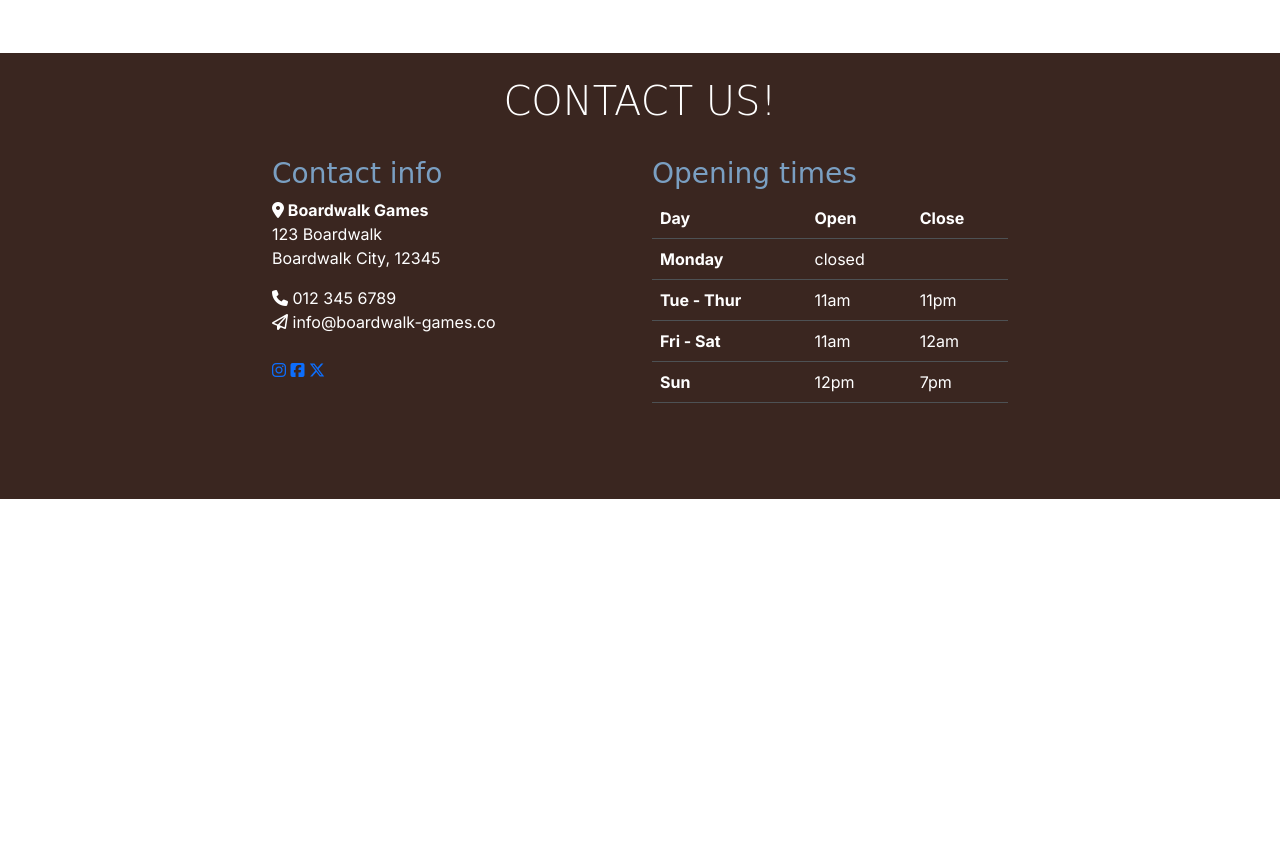
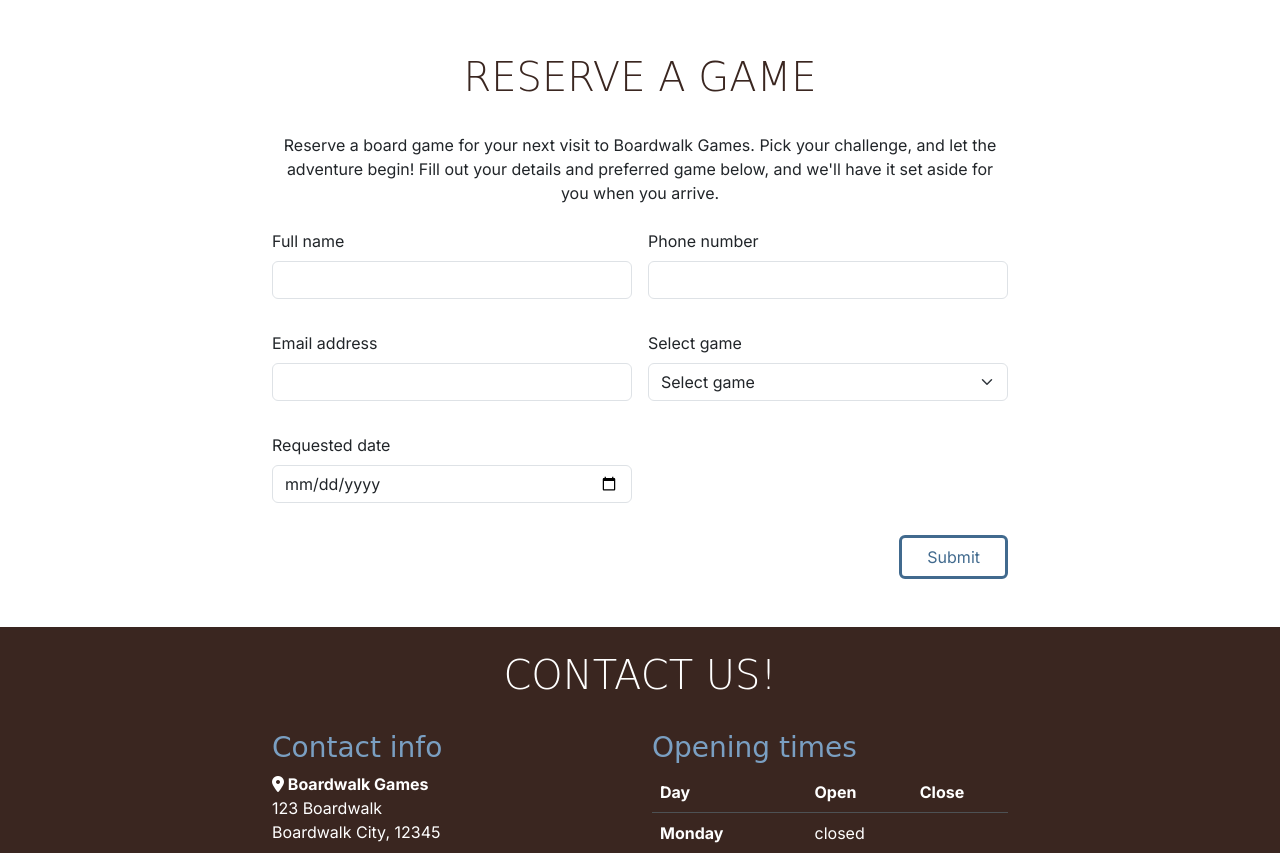
Before and after one commit to rewantal555-blip/boardwalk-games, a plain HTML site: page game-library.html in a window 1280 px wide. Shown: the part 1620-2473 px from the top of the page. Before the commit the page ends 2119 px from the top, so only its background shows below. Drawn offline with nearby package versions, Linux system fonts and the light colour scheme; a web font is replaced by a local one.

Commit message:
Add reservation form  in game library page

```diff
--- a/game-library.html
+++ b/game-library.html
@@ -359,6 +359,87 @@
         </div>
       </section>
 
+     <!-- reservation section -->
+
+
+      <section class="container section">
+        <div class="row justify-content-center">
+          <div class="col-12 col-md-8 ">
+            <h2 class="display-6 text-center">Reserve a game</h2>
+            <p class="my-4 text-center">
+              Reserve a board game for your next visit to Boardwalk Games. Pick your challenge, and let the adventure begin! Fill out your details and preferred game below, and we'll have it set aside for you when you arrive.
+            </p>
+            <form class="row g-3" action="success.html" method="get">
+              <div class="col-12 col-lg-6 mb-3">
+                <label for="name" class="form-label"> Full name</label>
+                <input
+                  type="text"
+                  class="form-control"
+                  id="name"
+                  required
+                  name="name"
+                />
+              </div>
+              <div class="col-12 col-lg-6 mb-3">
+                <label for="phone" class="form-label">Phone number</label>
+                <input
+                  type="number"
+                  class="form-control"
+                  id="phone"
+                  required
+                  name="phone"
+                />
+              </div>
+              <div class="col-12 col-lg-6 mb-3">
+                <label for="email" class="form-label">Email address</label>
+                <input
+                  type="email"
+                  class="form-control"
+                  id="email"
+                  required
+                  name="email"
+                />
+              </div>
+              <div class="col-12 col-lg-6 mb-3">
+                <label for="inputState" class="form-label">Select game</label>
+                <select
+                  id="inputState"
+                  class="form-select"
+                  name="select-game"
+                  required
+                >
+                  <option selected value="">Select game</option>
+                  <option value="glaxy-pioneers">Galaxy Pioneers</option>
+                  <option value="mystic-wood">Mystic Woods</option>
+                  <option value="captain's-gampit">Captain's Gambit</option>
+                  <option value="critter-quest">Critter Quest</option>
+                  <option value="setters-catan">Setters of Catan</option>
+                   <option value="monopoly">Monopoly</option>
+                    <option value="exploding-kittens">Exploding Kittens</option>
+                    <option value="cluedo">Cluedo</option>
+                </select>
+              </div>
+              <div class="col-12  col-lg-6 mb-3">
+                <label for="date" class="form-label">Requested date</label>
+                <input
+                  type="date"
+                  class="form-control"
+                  id="date"
+                  required
+                  name="date"
+                />
+              </div>
+              <div class="col-12 mb-3  d-flex justify-content-end">
+                <button type="submit" class="btn custom-button-outline">
+                  Submit
+                </button>
+              </div>
+            </form>
+          </div>
+        </div>
+      </section>
+
+
     <!-- footer/ Contact section -->
     <!-- margin top auto added to push the footer in the bottom of page -->
     <footer id="contact" class="mt-auto">
```
